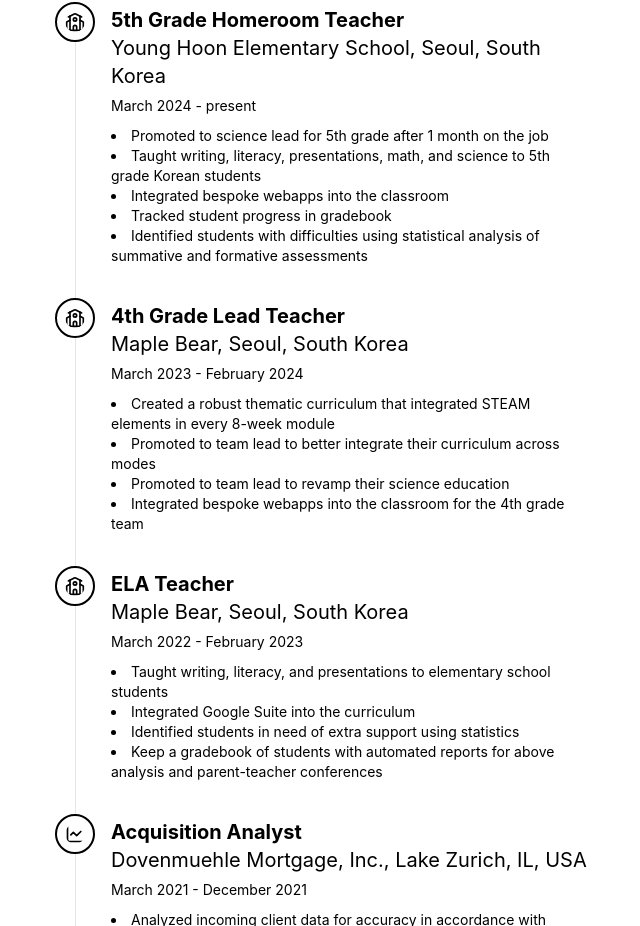
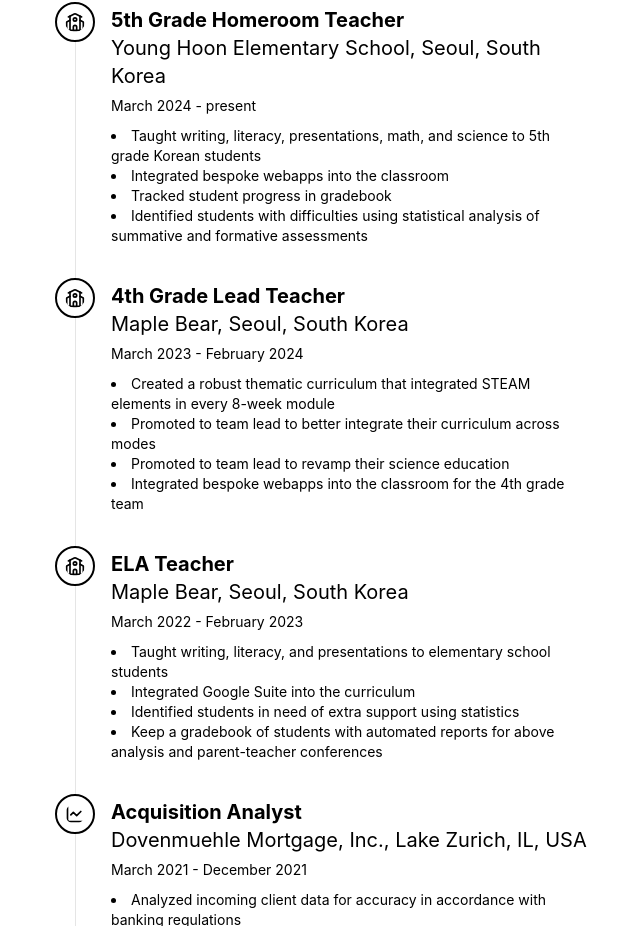
Before and after one commit to mjf1406/portfolio-nextjs, a Next.js app: page /resume in a window 1280 px wide. Shown: the part 934-1860 px from the top of the page, without its empty margins (317-957 px from the left). Built offline with nearby package versions, Linux system fonts and the light colour scheme.

Commit message:
minor change

```diff
--- a/src/app/resume/components/WorkExperience.tsx
+++ b/src/app/resume/components/WorkExperience.tsx
@@ -10,7 +10,6 @@ const experience: ExperienceItem[] = [
         dates: "March 2024 - present",
         icon: School,
         responsibilities: [
-            "Promoted to science lead for 5th grade after 1 month on the job",
             "Taught writing, literacy, presentations, math, and science to 5th grade Korean students",
             "Integrated bespoke webapps into the classroom",
             "Tracked student progress in gradebook",
```
